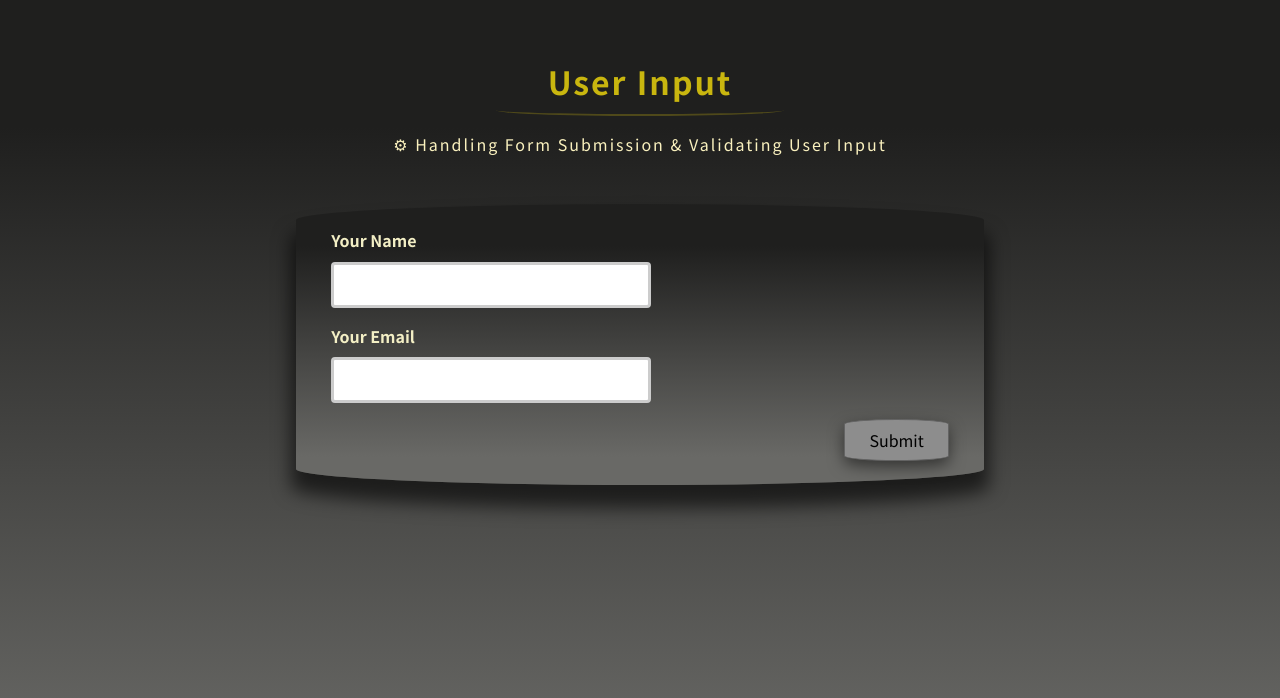
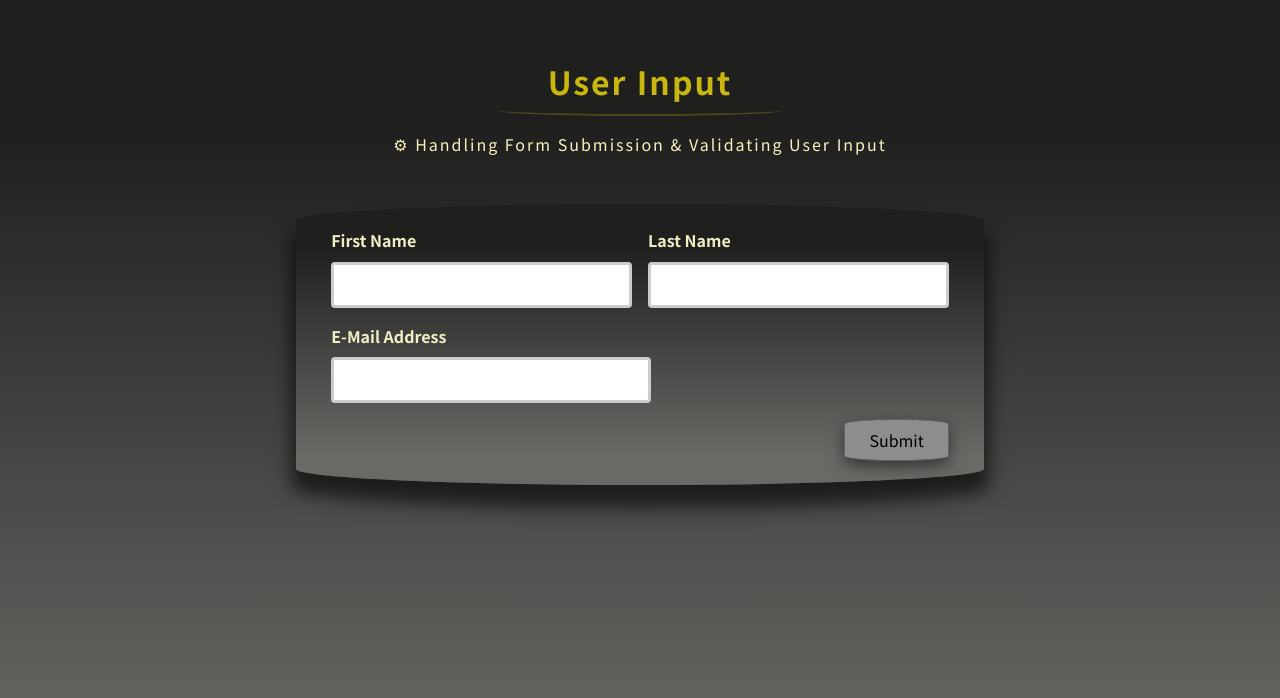
Before and after one commit to ShahramShakiba/ReactJS-Advanced-Course, a React (Create React App) app in the folder ReactJS-Advanced-Course/User-Input/: page / in a window 1280 px wide. Shown: the top 698 px of the page. Built offline with nearby package versions, Linux system fonts and the light colour scheme.

Commit message:
Re-Using The Custom Hook

```diff
--- a/ReactJS-Advanced-Course/User-Input/src/App.js
+++ b/ReactJS-Advanced-Course/User-Input/src/App.js
@@ -1,4 +1,6 @@
-import SimpleInput from './components/SimpleInput';
+// import SimpleInput from './components/SimpleInput';
+
+import BasicForm from './components/BasicForm';
 
 export default function App() {
   return (
@@ -9,7 +11,8 @@ export default function App() {
       </div>
 
       <div className="app">
-        <SimpleInput />
+        {/* <SimpleInput /> */}
+        <BasicForm />
       </div>
     </>
   );
--- a/ReactJS-Advanced-Course/User-Input/src/components/BasicForm.js
+++ b/ReactJS-Advanced-Course/User-Input/src/components/BasicForm.js
@@ -1,25 +1,110 @@
+import useInputs from '../hooks/useInputs';
+
+const isNotEmpty = (value) => value.trim() !== '';
+const isEmail = (value) => value.includes('@');
+
 export default function BasicForm() {
+  const {
+    value: nameValue,
+    isValid: validName,
+    error: nameHasError,
+    reset: resetName,
+    handleChange: handleChangeName,
+    handleBlur: blurName,
+  } = useInputs(isNotEmpty);
+
+  const {
+    value: lastNameValue,
+    isValid: validLastName,
+    error: lastNameHasError,
+    reset: resetLastName,
+    handleChange: handleChangeLastName,
+    handleBlur: blurLastName,
+  } = useInputs(isNotEmpty);
+
+  const {
+    value: emailValue,
+    isValid: validEmail,
+    error: emailHasError,
+    reset: resetEmail,
+    handleChange: handleChangeEmail,
+    handleBlur: blurEmail,
+  } = useInputs(isEmail);
+
+  let validForm = false;
+  if (validName && validLastName && validEmail) {
+    validForm = true;
+  }
+
+  const handleSubmit = (e) => {
+    e.preventDefault();
+    if (!validForm) {
+      return;
+    }
+
+    resetName();
+    resetLastName();
+    resetEmail();
+    console.log(nameValue, lastNameValue, emailValue);
+  };
+
+  const nameCSS = nameHasError ? 'form-control invalid' : 'form-control';
+  const lastNameCSS = lastNameHasError
+    ? 'form-control invalid'
+    : 'form-control';
+  const emailCSS = emailHasError ? 'form-control invalid' : 'form-control';
+
   return (
-    <form>
+    <form onSubmit={handleSubmit}>
       <div className="control-group">
-        <div className="form-control">
+        <div className={nameCSS}>
           <label htmlFor="name"> First Name </label>
-          <input type="text" id="name" />
+          <input
+            type="text"
+            id="name"
+            value={nameValue}
+            onChange={handleChangeName}
+            onBlur={blurName}
+          />
+
+          {nameHasError && (
+            <p className="error-text">Please enter your Name.</p>
+          )}
         </div>
 
-        <div className="form-control">
-          <label htmlFor="name"> Last Name </label>
-          <input type="text" id="name" />
+        <div className={lastNameCSS}>
+          <label htmlFor="lastName"> Last Name </label>
+          <input
+            type="text"
+            id="lastName"
+            value={lastNameValue}
+            onChange={handleChangeLastName}
+            onBlur={blurLastName}
+          />
+
+          {lastNameHasError && (
+            <p className="error-text">Please enter your Last Name.</p>
+          )}
         </div>
       </div>
 
-      <div className="form-control">
-        <label htmlFor="name"> E-Mail Address </label>
-        <input type="text" id="name" />
+      <div className={emailCSS}>
+        <label htmlFor="email"> E-Mail Address </label>
+        <input
+          type="email"
+          id="email"
+          value={emailValue}
+          onChange={handleChangeEmail}
+          onBlur={blurEmail}
+        />
+
+        {emailHasError && (
+          <p className="error-text">Please enter a valid Email.</p>
+        )}
       </div>
 
       <div className="form-actions">
-        <button> Submit </button>
+        <button disabled={!validForm}> Submit </button>
       </div>
     </form>
   );
--- a/ReactJS-Advanced-Course/User-Input/src/components/SimpleInput.js
+++ b/ReactJS-Advanced-Course/User-Input/src/components/SimpleInput.js
@@ -27,12 +27,11 @@ export default function SimpleInput() {
 
   const handleSubmit = (e) => {
     e.preventDefault();
-    resetEmail();
-
     if (!validName) {
       return;
     }
 
+    resetEmail();
     resetName();
     console.log(enteredName, enteredEmail);
   };
--- /dev/null
+++ b/ReactJS-Advanced-Course/User-Input/src/hooks/useInputs.js
@@ -0,0 +1,31 @@
+import { useState } from 'react';
+
+export default function useInputs(validateValue) {
+  const [enteredValue, setEnteredValue] = useState('');
+  const [isBlurred, setIsBlurred] = useState(false);
+
+  const validValue = validateValue(enteredValue);
+  const hasError = !validValue && isBlurred;
+
+  const handleChange = (e) => {
+    setEnteredValue(e.target.value);
+  };
+
+  const handleBlur = (e) => {
+    setIsBlurred(true);
+  };
+
+  const reset = () => {
+    setEnteredValue('');
+    setIsBlurred(false);
+  };
+
+  return {
+    value: enteredValue,
+    isValid: validValue,
+    error: hasError,
+    reset,
+    handleChange,
+    handleBlur,
+  };
+}
```
